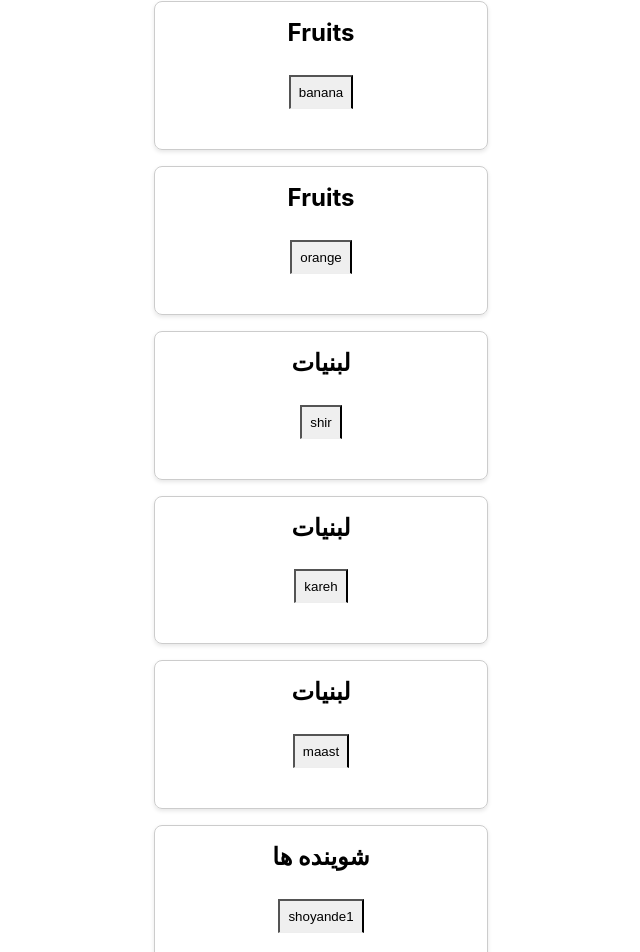
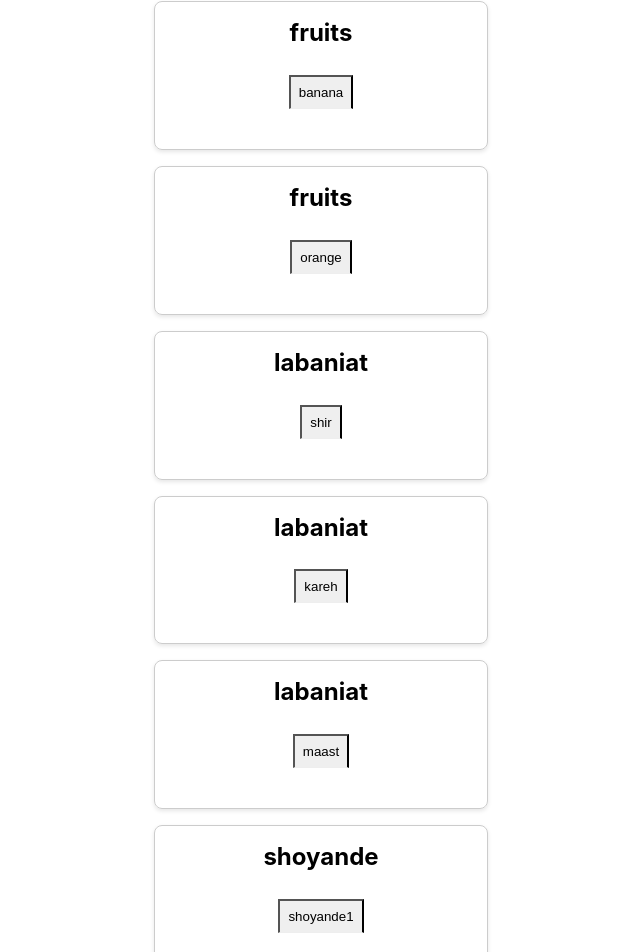
Before and after one commit to ilia1616/littlecodes, a React (Create React App) app in the folder React/frontend/: page / in a window 1280 px wide. Shown: the part 266-1218 px from the top of the page, without its empty margins (319-959 px from the left). Built offline with nearby package versions, Linux system fonts and the light colour scheme.

Commit message:
now you can see all of the category in url/categoryname

```diff
--- a/React/frontend/src/App.js
+++ b/React/frontend/src/App.js
@@ -8,6 +8,7 @@ import {
 } from "react-router-dom";
 import Apple from './pages/fruits/apple';
 import Orange from './pages/fruits/orange';
+import ThePage from './pages/catpage';
 
 function App() {
     return (
@@ -17,6 +18,7 @@ function App() {
                 <Route path="/fruits/banana" element={<Banana />} />
                 <Route path="/fruits/apple" element={<Apple />} />
                 <Route path="/fruits/orange" element={<Orange />} />
+                <Route path="/fruits" element={<ThePage specific_category="fruits" /> } />
             </Routes>
         </Router>
     );
--- a/React/frontend/src/data.js
+++ b/React/frontend/src/data.js
@@ -1,49 +1,47 @@
-import React from 'react'
-
 
 export const categories = [{
         id: 1,
-        categorie: 'Fruits',
+        categorie: 'fruits',
         name: "apple"
 
     },{
         id: 2,
-        categorie: 'Fruits',
+        categorie: 'fruits',
         name: "banana"
 
     },{
         id: 3,
-        categorie: 'Fruits',
+        categorie: 'fruits',
         name: "orange"
 
     },
     {
         id: 4,
-        categorie: 'لبنیات',
+        categorie: 'labaniat',
         name: 'shir'
     },
     {
         id: 5,
-        categorie: 'لبنیات',
+        categorie: 'labaniat',
         name: 'kareh'
     },
     {
         id: 6,
-        categorie: 'لبنیات',
+        categorie: 'labaniat',
         name: 'maast'
     },
     {
         id: 7,
-        categorie: 'شوینده ها',
+        categorie: 'shoyande',
         name: 'shoyande1'
     },
     {
         id: 8,
-        categorie: 'شوینده ها',
+        categorie: 'shoyande',
         name: 'shoyande2'
     },{
         id: 9,
-        categorie: 'شوینده ها',
+        categorie: 'shoyande',
         name: 'shoyande3'
     }
 
--- /dev/null
+++ b/React/frontend/src/pages/catpage.jsx
@@ -0,0 +1,23 @@
+import React from 'react';
+import { categories } from '../data';
+
+const ThePage = ({ specific_category }) => {
+  const filteredItems = categories.filter((item) => item.categorie === specific_category);
+
+  return (
+    <div>
+      <h1>{specific_category}</h1>
+      {filteredItems.length > 0 ? (
+        <ul>
+          {filteredItems.map((item) => (
+            <li key={item.id}>{item.name}</li>
+          ))}
+        </ul>
+      ) : (
+        <p>No items found for this category.</p>
+      )}
+    </div>
+  );
+};
+
+export default ThePage;
```
Also changed, not shown: React/frontend/src/pages/fruits/catpage.jsx (deleted, +0 -15 lines).
